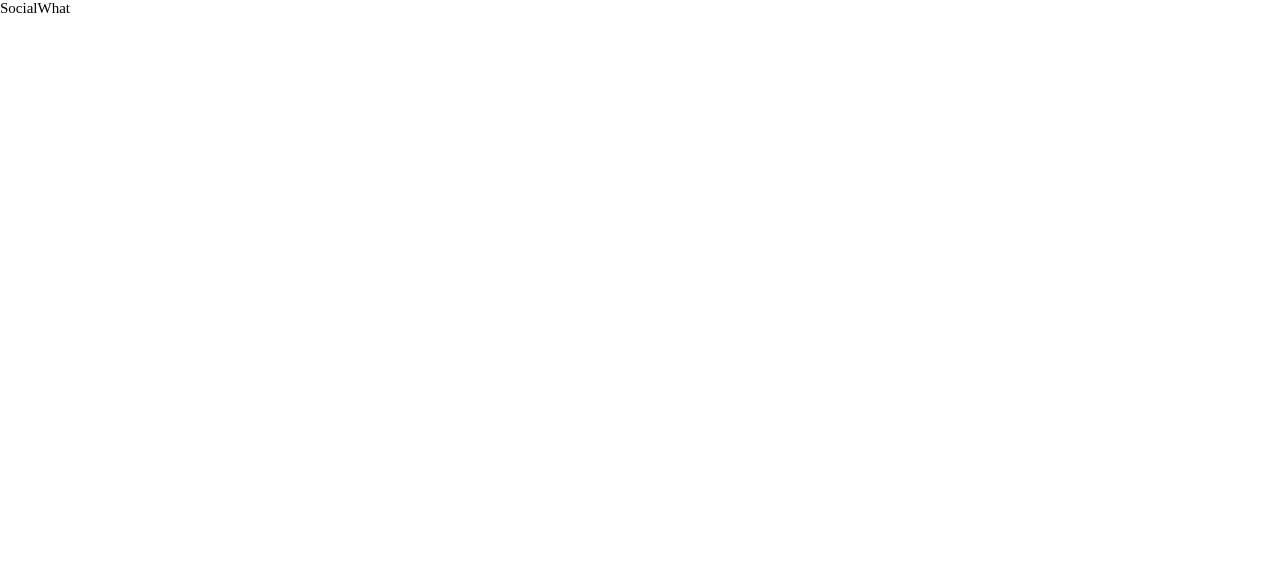
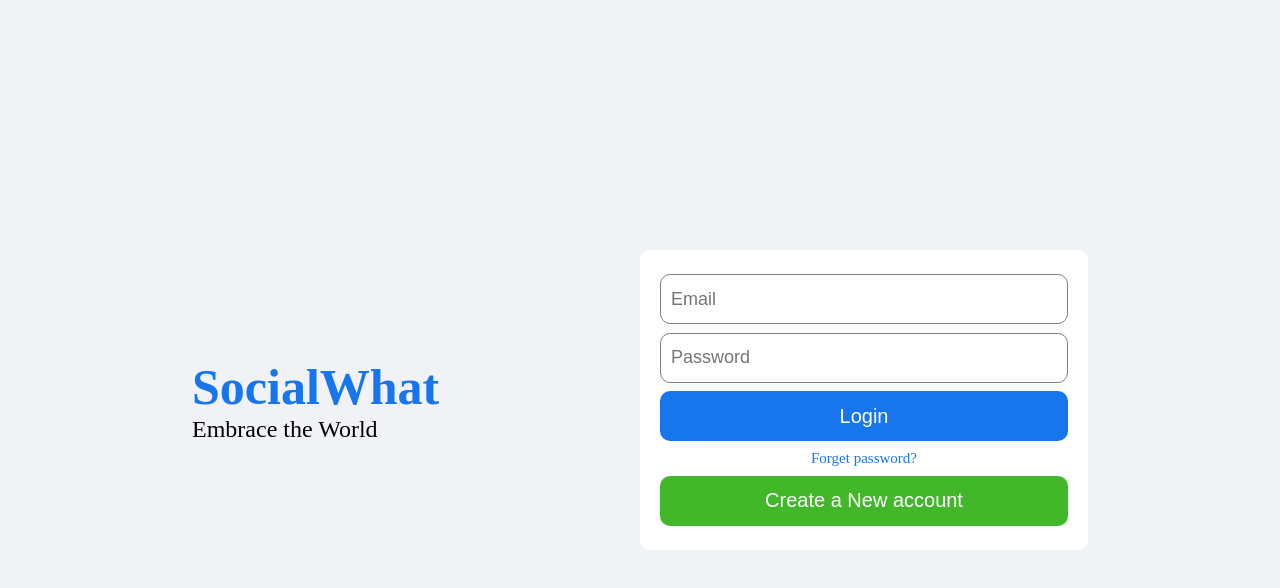
Before and after one commit to yanceyy/Social-Media-Sites, a React (Create React App) app in the folder frontend/: page /login in a window 1280 px wide. Shown: the top 588 px of the page. Built offline with nearby package versions, Linux system fonts and the light colour scheme.

Commit message:
login page

```diff
--- a/frontend/src/pages/login/index.jsx
+++ b/frontend/src/pages/login/index.jsx
@@ -7,9 +7,27 @@ function LoginPage() {
             <div className="loginWrapper">
                 <div className="loginLeft">
                     <h3 className="loginLogo">SocialWhat</h3>
-                    <span className="loginDesc"></span>
+                    <span className="loginDesc">Embrace the World</span>
                 </div>
-                <div className="loginRight"></div>
+                <div className="loginRight">
+                    <div className="loginBox">
+                        <input
+                            type="text"
+                            placeholder="Email"
+                            id="LoginUsername"
+                        />
+                        <input
+                            type="password"
+                            placeholder="Password"
+                            id="LoginPassword"
+                        />
+                        <button className="LoginButton">Login</button>
+                        <div className="loginForget">Forget password?</div>
+                        <button className="loginRegisterButton">
+                            Create a New account
+                        </button>
+                    </div>
+                </div>
             </div>
         </div>
     );
--- a/frontend/src/pages/login/index.less
+++ b/frontend/src/pages/login/index.less
@@ -0,0 +1,82 @@
+.login {
+    width: 100vw;
+    height: 100vh;
+    background-color: #f0f2f5;
+    display: flex;
+    align-items: center;
+    justify-content: center;
+
+    .loginWrapper {
+        width: 70%;
+        height: 70%;
+        //background-color: yellow;
+        display: flex;
+
+        .loginLeft,
+        .loginRight {
+            flex: 1;
+            display: flex;
+            flex-direction: column;
+            justify-content: center;
+
+            .loginLogo {
+                font-size: 50px;
+                font-weight: 800;
+                color: #1775ee;
+            }
+
+            .loginDesc {
+                font-size: 24px;
+            }
+
+            .loginBox {
+                height: 300px;
+                display: flex;
+                flex-direction: column;
+                align-items: center;
+                border-radius: 10px;
+                justify-content: space-around;
+                align-items: stretch;
+                padding: 20px;
+                background-color: white;
+                color: #555;
+
+
+                #LoginUsername,
+                #LoginPassword {
+                    height: 50px;
+                    border-radius: 10px;
+                    border: 1px solid grey;
+                    font-size: 18px;
+                    padding: 10px;
+
+                    &:focus {
+                        outline: none
+                    }
+                }
+
+                .LoginButton,
+                .loginRegisterButton {
+                    height: 50px;
+                    color: white;
+                    border: none;
+                    border-radius: 10px;
+                    background-color: #1775ee;
+                    cursor: pointer;
+                    font-size: 20px;
+                    font-weight: 500;
+                }
+
+                .loginForget {
+                    text-align: center;
+                    color: #1775ee;
+                }
+
+                .loginRegisterButton {
+                    background-color: #42b72a;
+                }
+
+            }
+        }
+    }
+}
```
